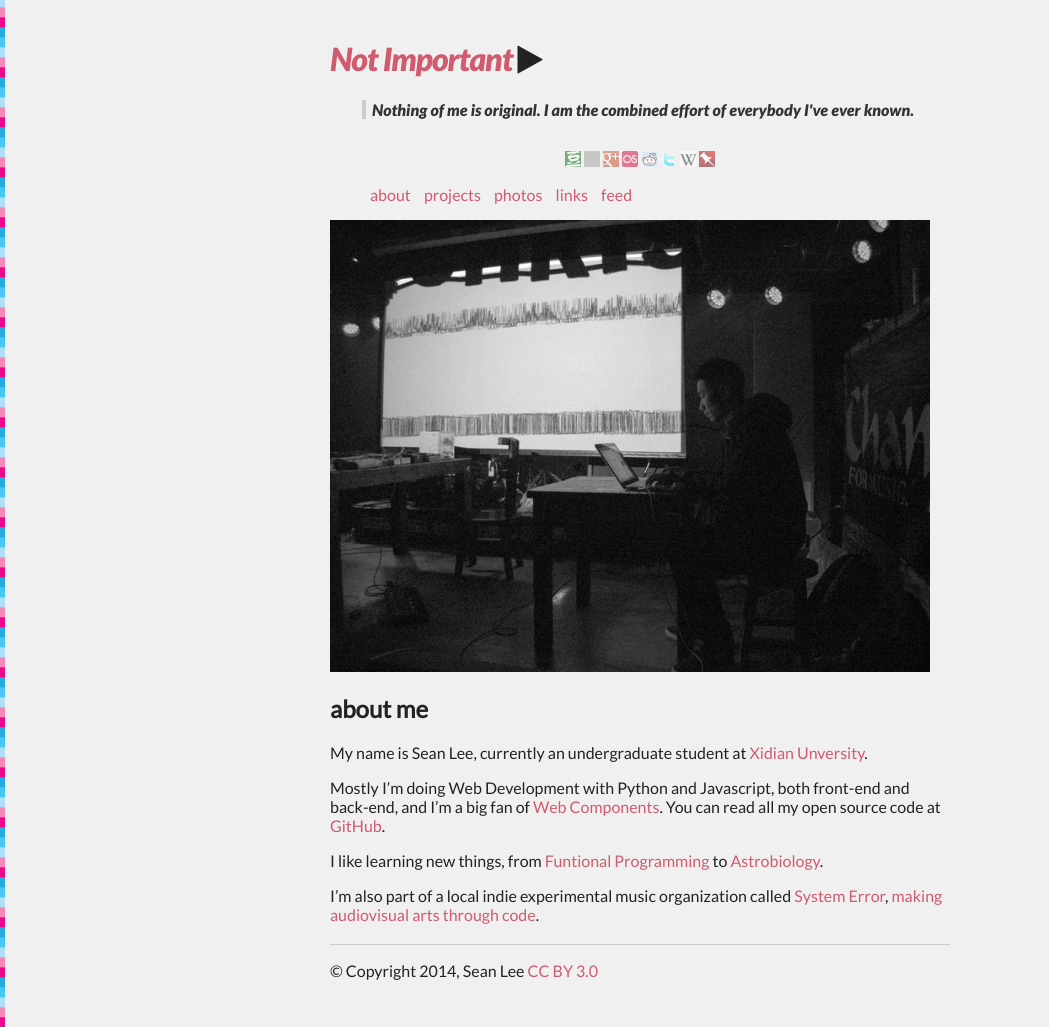
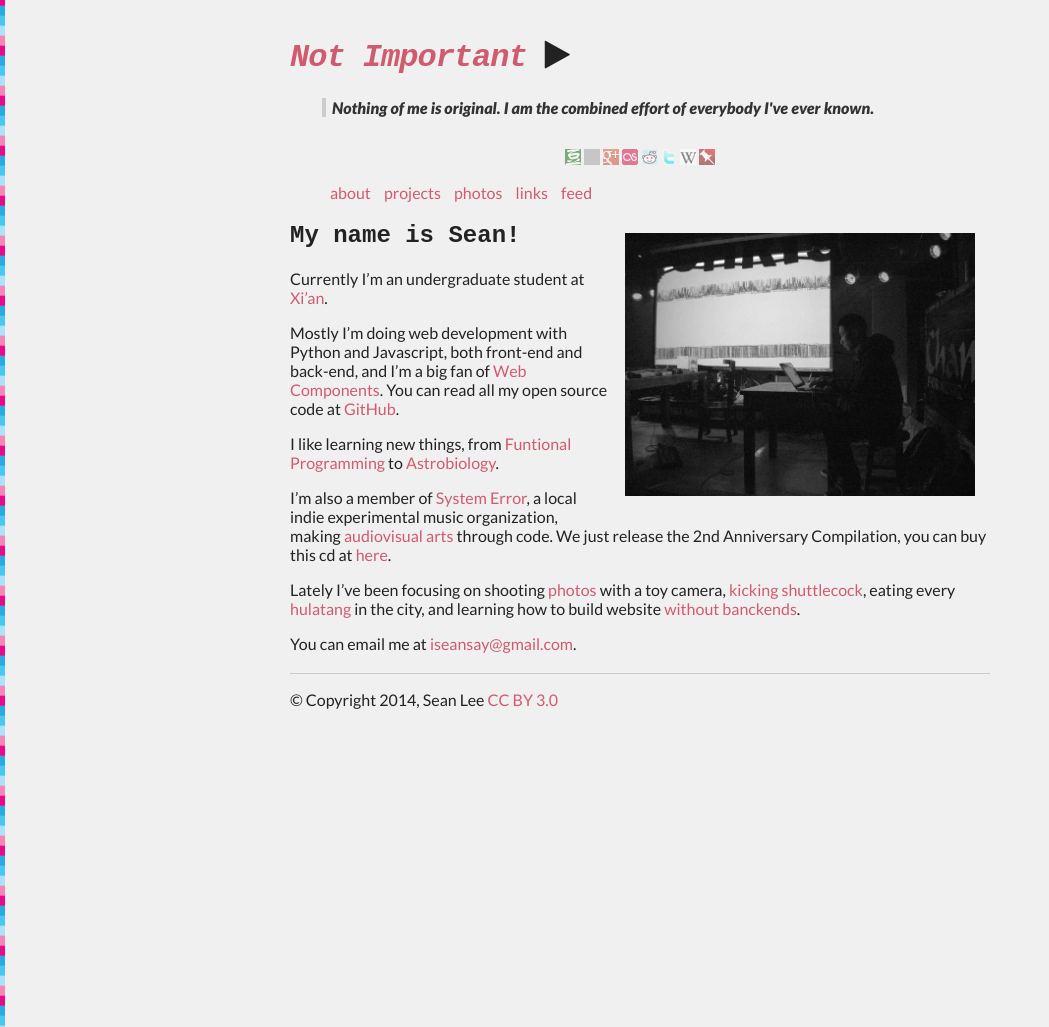
Before and after one commit to lisongx/notimportant.org, a Jekyll site: the page built from index.md, in a window 1280 px wide. Shown: the whole page, without its empty margins (0-1049 px from the left). Built offline with Jekyll 4.4.1, drawn with Linux system fonts in a browser that asks for light colours; nearby versions of some CDN libraries; grey boxes are pictures that could not be loaded.

Commit message:
resize the image, add intro

```diff
--- a/_includes/intro.md
+++ b/_includes/intro.md
@@ -1,17 +1,28 @@
-My name is Sean Lee, currently an undergraduate student at [Xidian Unversity][xidian].
+<img src="/img/sean2.jpg" alt="me, by Zila" width="350" style="float:right;margin:15px"/>
 
-Mostly I'm doing Web Development with Python and Javascript, both front-end and back-end, and I'm a big fan of [Web Components][web_components]. You can read all my open source code at [GitHub][github].
+## My name is Sean!
+
+Currently I'm an undergraduate student at [Xi'an][xian].
+
+Mostly I'm doing web development with Python and Javascript, both front-end and back-end, and I'm a big fan of [Web Components][web_components]. You can read all my open source code at [GitHub][github].
 
 I like learning new things, from [Funtional Programming][progfun] to [Astrobiology][astrobiology].
 
-I'm also part of a local indie experimental music organization called [System Error][system_error], [making audiovisual arts through code][kunjinkao_video].
+I'm also a member of [System Error][system_error], a local indie experimental music organization, making [audiovisual arts][kunjinkao_video] through code. We just release the 2nd Anniversary Compilation, you can buy this cd at [here][se2].
 
+Lately I've been focusing on shooting [photos][photos] with a toy camera, [kicking shuttlecock][jianzi], eating every [hulatang][] in the city, and learning how to build website [without banckends][nobackend].
 
+You can email me at <iseansay@gmail.com>.
 
-[xidian]: http://www.xidian.edu.cn/
+[xian]: http://en.wikipedia.org/wiki/Xi%27an
 [web_components]: http://www.w3.org/TR/components-intro/
 [github]: http://github.com/seansay
 [astrobiology]: /certificates/astrobio.pdf
 [progfun]: /certificates/progfun.pdf
 [system_error]: http://site.douban.com/System-error/
 [kunjinkao_video]: http://site.douban.com/kunjinkao/widget/videos/13803886/video/319234/
+[se2]: http://se2.kunjinkao.org/
+[photos]: http://photos.notimportant.org
+[jianzi]: http://instagram.com/p/islRPBPRjX/
+[hulatang]: http://instagram.com/p/gVHTDuPRgg/
+[nobackend]: http://nobackend.org/
--- a/css/style.css
+++ b/css/style.css
@@ -1,17 +1,16 @@
 @import url(http://fonts.googleapis.com/css?family=Lato:300,400,900italic);
 
 html {
-/*    background-image: url(/img/pattern.png);*/
     background: #F0F0F0 url(/img/colors.png) repeat-y left bottom;
 }
 
 ::selection {
-    background:red;
-    color:white;
+    background: red;
+    color: white;
 }
 ::-moz-selection {
-    background:red;
-    color:white;
+    background: red;
+    color: white;
 }
 
 
@@ -23,15 +22,20 @@ body {
 }
 
 h1 {
-    font-family:"Lato", helvetica, arial, sans-serif;
+    font-family: monospace, helvetica, arial, sans-serif;
     font-weight: 900px;
     font-style: italic;
     letter-spacing: -1px;
 }
 
+h2 {
+    font-family: monospace, helvetica, arial, sans-serif;
+}
+
+
 #container {
     margin: 0 auto;
-    width: 620px;
+    width: 700px;
 }
 
 article {
--- a/index.md
+++ b/index.md
@@ -2,7 +2,4 @@
 layout: default
 ---
 
-<img src="/img/sean2.jpg" alt="Sean Lee" width="600">
-
-## about me
 {% include intro.md %}
```
Also changed, not shown: about/index.md (+2 -0 lines).
